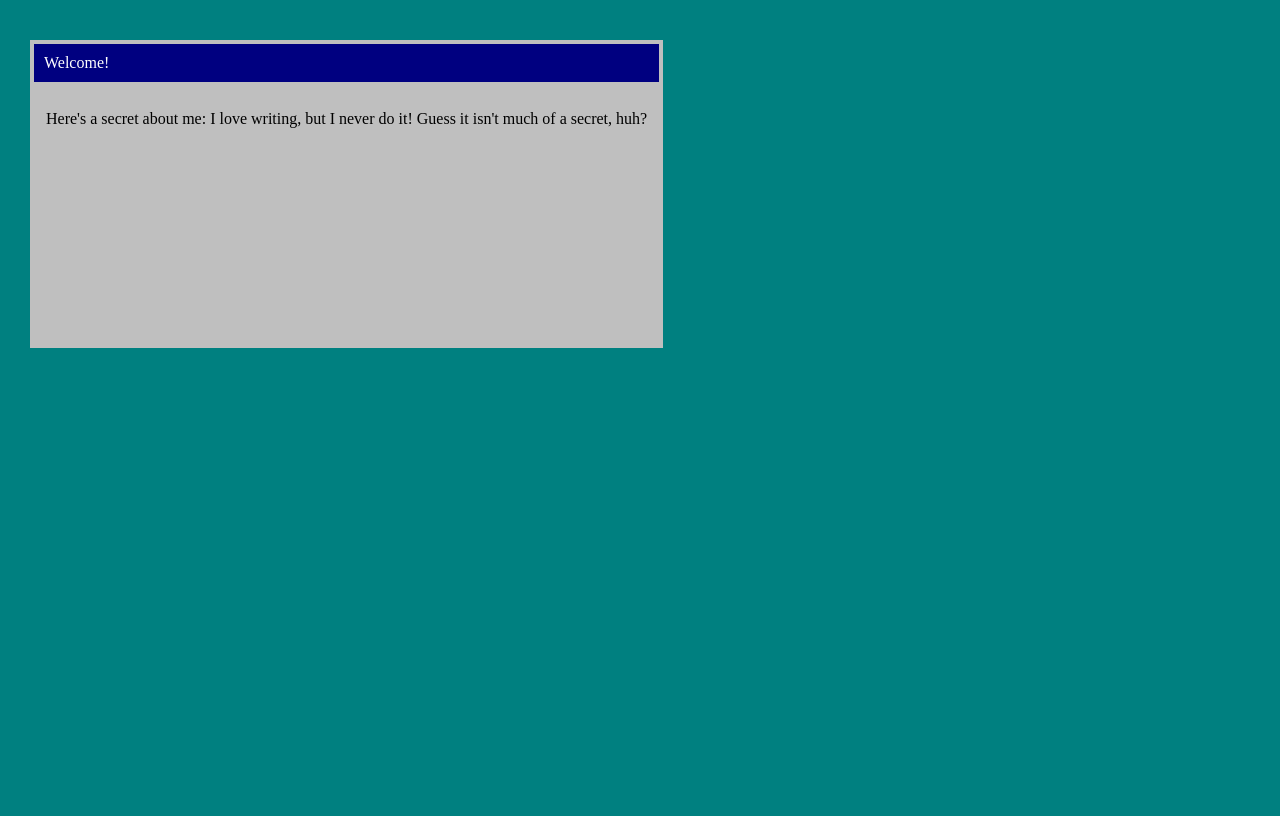
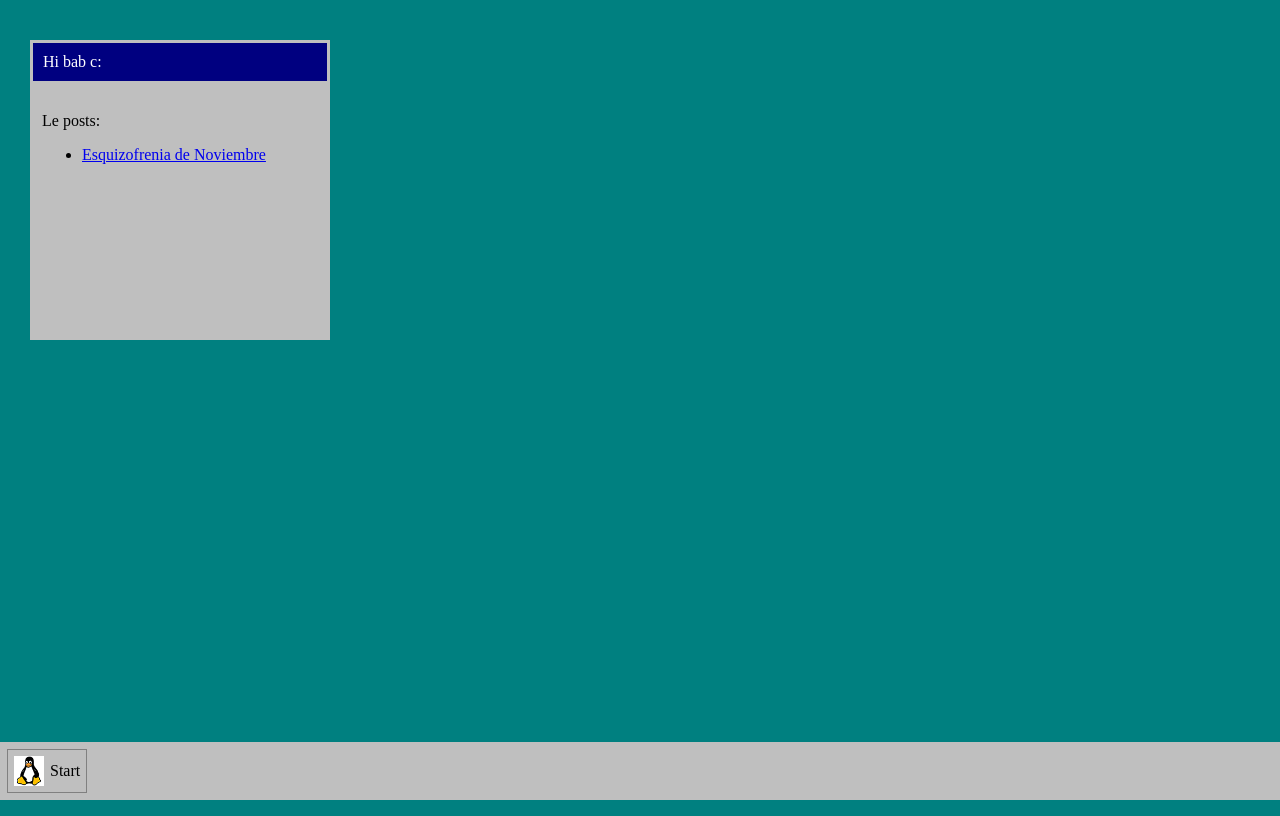
Before and after one commit to arturocuya/retro-website, an Astro site: page / in a window 1280 px wide. Built offline with nearby package versions, Linux system fonts and the light colour scheme; Astro itself is replaced by a stand-in of ours.

Commit message:
footer y estilos

```diff
--- a/src/layouts/BaseLayout.astro
+++ b/src/layouts/BaseLayout.astro
@@ -1,5 +1,7 @@
 ---
 const { title } = Astro.props;
+
+import penguinImg from "../../src/images/penguin.png";
 ---
 
 <html lang="en">
@@ -12,6 +14,7 @@ const { title } = Astro.props;
         <style>
             body {
                 cursor: url("/images/cursor.png"), auto;
+                margin: 0;
             }
 
             :global(img) {
@@ -22,41 +25,63 @@ const { title } = Astro.props;
                 min-width: 300px;
                 max-width: 800px;
                 min-height: 300px;
-                max-height: 90vh;
+                max-height: 80vh;
                 background: #bfbfbf;
                 position: fixed;
                 left: 30px;
                 top: 40px;
                 display: flex;
                 flex-direction: column;
-                padding: 4px;
                 overflow-y: scroll;
             }
 
             .window-top {
                 background: #000080;
                 padding: 10px;
-                position: sticky;
-                top: 0;
+                border: solid #bfbfbf 3px
             }
 
             .window-top > p {
                 padding: 0;
                 margin: 0;
             }
-        </style></head
-    >
+
+            .start-btn {
+                border: 1px solid gray;
+                padding: 6px;
+                margin: 2px;
+                display: flex;
+                flex-direction: row;
+                gap: 6px;
+                align-items: center;
+                width: min-content;
+                color: black;
+                text-decoration: none;
+            }
+        </style>
+    </head>
 
     <body style="width: 100vw; height: 100vh; background: #008080">
         <div id="window" class="window">
-            <div id="window-top" class="window-top">
-                <p style="color: white; user-select: none">{title}</p>
+            <div style="position: sticky; top: 0; background: #bfbfbf;">
+                <div id="window-top" class="window-top">
+                    <p style="color: white; user-select: none">{title}</p>
+                </div>
             </div>
 
             <div style="padding: 12px">
                 <slot />
             </div>
         </div>
+
+        <footer
+            style="position: fixed; bottom: 0; background: #bfbfbf; width: 100%; height: min-content; padding: 5px;"
+        >
+            <a href="/" class="start-btn">
+                <img src={penguinImg.src} width="30px" height="30px" />
+                Start
+            </a>
+        </footer>
     </body>
     <script is:inline>
         const myWindow = document.getElementById("window");
--- a/src/pages/index.astro
+++ b/src/pages/index.astro
@@ -1,10 +1,15 @@
 ---
 import BaseLayout from "../layouts/BaseLayout.astro";
+
+const allPosts = Object.values(import.meta.glob('./posts/*.md', { eager: true }));
 ---
 
-<BaseLayout title="Welcome!">
+<BaseLayout title="Hi bab c:">
 	<p style="color: black">
-		Here's a secret about me: I love writing, but I never do it! Guess it
-		isn't much of a secret, huh?
+		Le posts:
 	</p>
+
+	<ul>
+		{allPosts.map((post: any) => <li><a href={post.url}>{post.frontmatter.title}</a></li>)}
+	</ul>
 </BaseLayout>
--- a/src/pages/posts/esquizofrenia-de-noviembre.md
+++ b/src/pages/posts/esquizofrenia-de-noviembre.md
@@ -23,9 +23,9 @@ La canción cambia de nuevo y lo siento, Mariya Takeuchi, eres espectacular pero
 
 Y como para cerrar el círculo, volvemos a escuchar a YoshiMa, nombre que estoy seguro le encanta que le llamen. Está supertriste, en una forma que envidio profundamente, esa forma que parece rogar salir al mundo a través del buen arte.
 
-Ahora siento que en esta canción particular también él me está mirando al alma, pero no de forma introspectiva, sino gritándome: ESCRIBE SOBRE TU VIDA, IDIOTA.
+Ahora siento que en esta canción particular también él me está mirando al alma, pero no de forma introspectiva, sino gritándome: !ESCRIBE SOBRE TU VIDA, IDIOTA!
 
-Eso haré, querido, eso haré.
+_Eso haré, querido, eso haré._
 
 ![Masayoshi Yamazaki](/images/posts/yoshima.jpeg)
 
```
Also changed, not shown: src/images/penguin.png (added).
